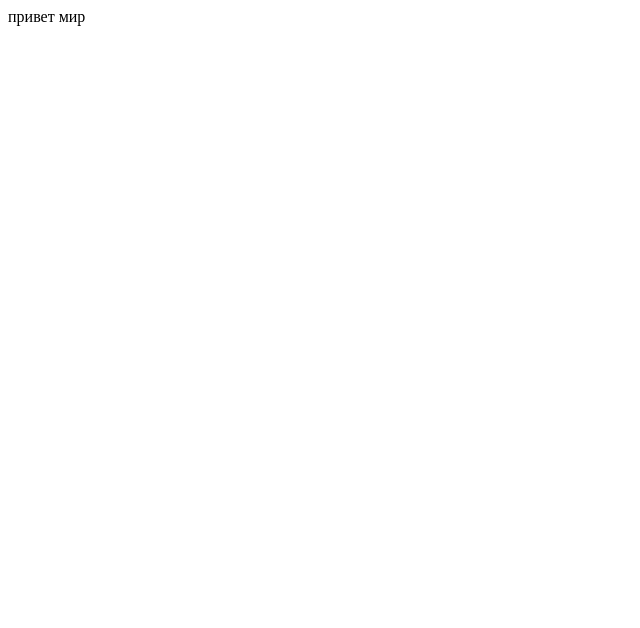
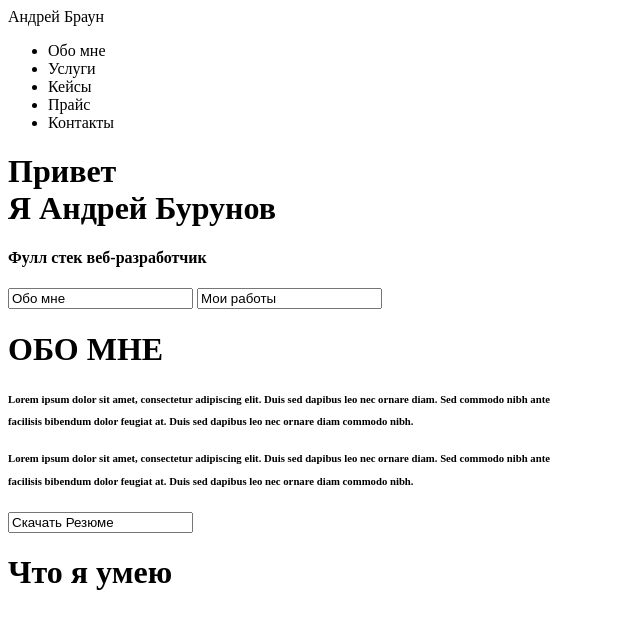
Before and after one commit to Karim-888/Karim-888.github.io, a plain HTML site: page src/index.html in a window 1280 px wide. Shown: the whole page, without its empty margins (0-640 px from the left). Drawn offline with Linux system fonts and the light colour scheme.

Commit message:
Add files via upload

```diff
--- a/src/index.html
+++ b/src/index.html
@@ -2,9 +2,47 @@
 <html lang="en">
 <head>
     <meta charset="UTF-8">
-    <title>Document</title>
+   <meta name="discription" content="Это моя первая страница ">
+ <meta name="author" content="Danis">
+   <meta name="robots" content="all ">
+   <meta property="og:title" content="Это моя первая страница">
+    <title>Домашняя работа №1</title>
 </head>
 <body>
-  привет мир
+<headr>
+   <nav>
+       <div class="logo">Андрей Браун</div>
+       <div class="menu">
+       <ul>
+        <li>Обо мне</li>
+        <li>Услуги</li>
+        <li>Кейсы</li>
+        <li>Прайс</li>
+        <li>Контакты</li>
+       </ul>
+       </div>
+   </nav>
+    </headr>
+    <div class="main"><div class="title_conteiner">
+        <h1>Привет<br>Я Андрей Бурунов</h1>
+    <h4>Фулл стек веб-разработчик</h4>
+    <input type="sumbit" value="Обо мне">
+    <input type="sumbit" value="Мои работы">
+    </div></div>
+ <h1><b>ОБО МНЕ</b></h1>
+    <ing src="img/1234.webp.jpg" alt="Может не открыться, но это не точно"></ing>
+     <div class="about me">
+     <h6>Lorem ipsum dolor sit amet, consectetur adipiscing elit. Duis sed dapibus leo nec ornare diam. Sed commodo nibh ante<p>
+         facilisis bibendum dolor feugiat at. Duis sed dapibus leo nec ornare diam commodo nibh.</p>
+</h6>
+  <h1></h1>
+   <h1></h1>
+   <h6>Lorem ipsum dolor sit amet, consectetur adipiscing elit. Duis sed dapibus leo nec ornare diam. Sed commodo nibh ante<p>
+       facilisis bibendum dolor feugiat at. Duis sed dapibus leo nec ornare diam commodo nibh.</p></h6>
+     </div>
+ <div class="Скачать">
+ <input type="sumbit" value="Скачать Резюме">
+ </div>
+ <h1><b>Что я умею </b></h1>
 </body>
 </html>
```
Also changed, not shown: src/img/1234.webp.jpg (added), src/img/2926964_doodleb.jpg (added).
